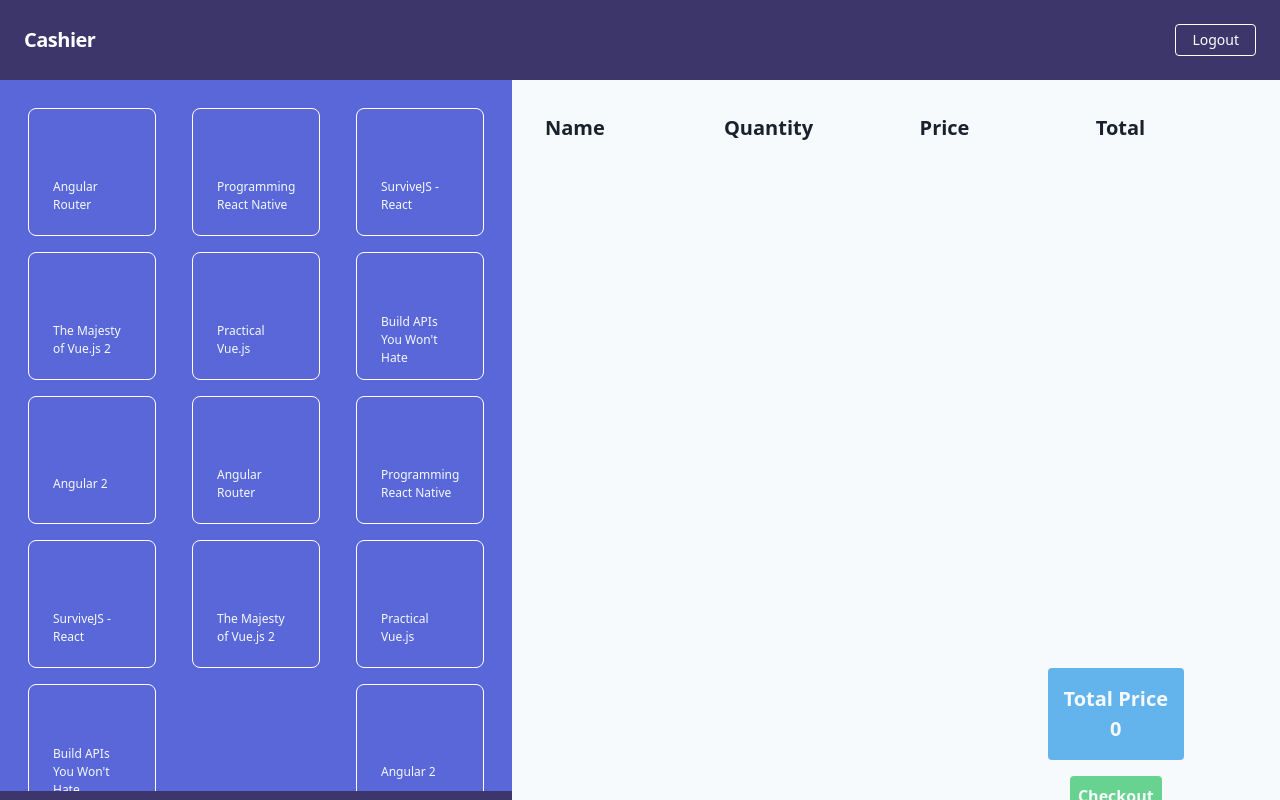
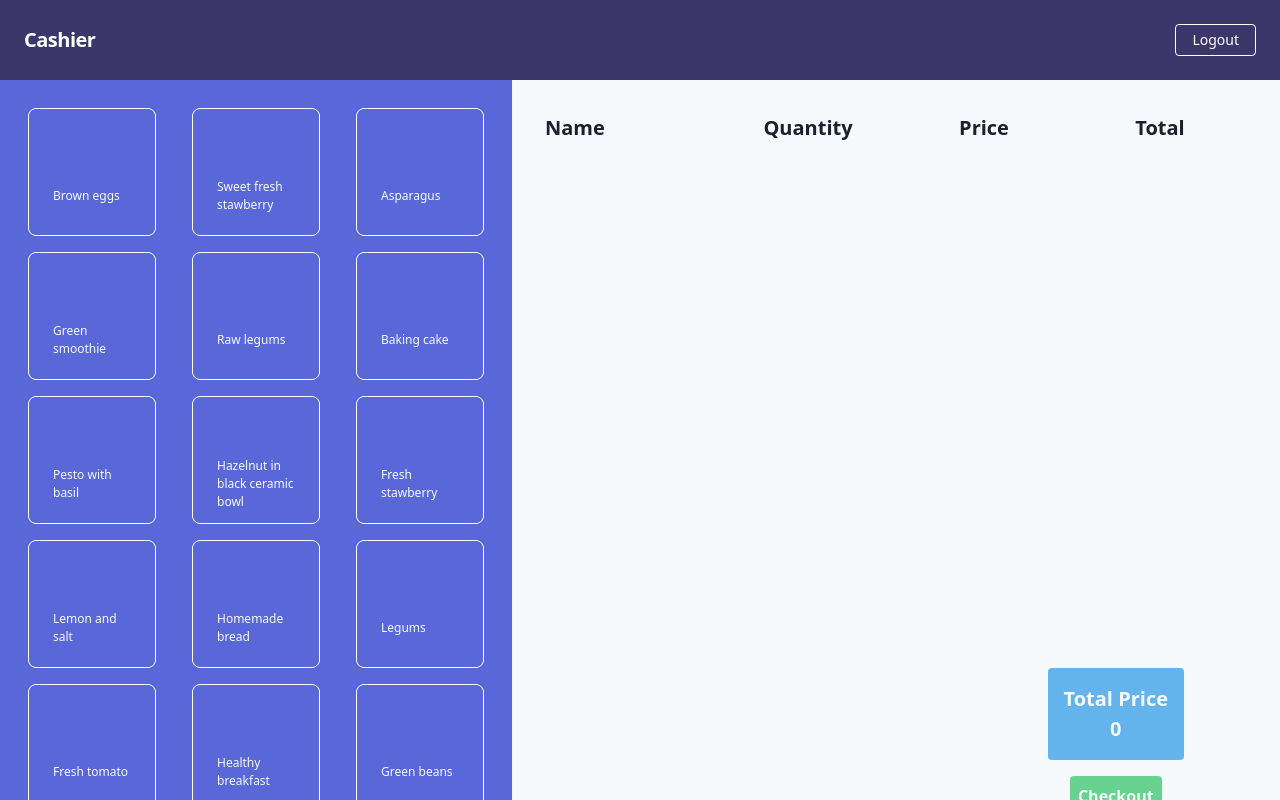
Before and after one commit to jasonbrandoo/sales-reciepts, a React (Create React App) app: page / in a window 1280 px wide. Built offline with nearby package versions, Linux system fonts and the light colour scheme.

Commit message:
work on detail component

```diff
--- a/src/components/Detail.js
+++ b/src/components/Detail.js
@@ -8,72 +8,90 @@
   useEffect(() => {
     const item = state.cart.length;
     if (item > 0) {
-      const sum = state.cart.reduce((acc, curr) => acc + curr.price, 0);
-      setTotalPrice(sum);
+      const sum = state.cart.reduce((acc, curr) => {
+        if (curr.item['total-price'] === undefined) {
+          return acc + curr.item.price;
+        }
+        return acc + curr.item['total-price'];
+      }, 0);
+      setTotalPrice(parseFloat(sum));
     }
   }, [state.cart]);
 
-  const addQty = item => {
-    const base = state.stock.find(value => value.id === item.id);
-    const multiply = item.quantity + 1;
+  const addQty = cart => {
+    const base = state.stock.find(i => i.title === cart.item.title);
+    const multiply = cart.quantity + 1;
     const total = {
-      ...item,
+      ...cart,
+      item: {
+        ...cart.item,
+        'total-price': parseFloat(multiply * base.price),
+      },
       quantity: multiply,
-      price: multiply * base.price,
     };
     dispatch({ type: 'ADD_QTY', payload: total });
     return multiply;
   };
 
-  const subtractQty = item => {
-    if (item.quantity === 1) {
+  const subtractQty = cart => {
+    if (cart.quantity === 1) {
       return 1;
     }
-    const base = state.stock.find(value => value.id === item.id);
-    const minus = item.quantity - 1;
+    const base = state.stock.find(i => i.title === cart.item.title);
+    const minus = cart.quantity - 1;
     const total = {
-      ...item,
+      ...cart,
+      item: {
+        ...cart.item,
+        'total-price': parseFloat(cart.item.price - base.price),
+      },
       quantity: minus,
-      price: item.price - base.price,
     };
     dispatch({ type: 'SUBTARCT_QTY', payload: total });
     return minus;
   };
-  console.log(state.cart, totalPrice);
+
   return (
     <div className="w-3/5 h-full p-8 bg-gray-100 relative">
       <table className="table-fixed w-full">
         <thead>
           <tr className="text-gray-900 text-xl">
             <th className="pr-64">Name</th>
-            <th className="pr-20">Quantity</th>
-            <th className="pr-20">Price</th>
-            <th className="pr-20">Total</th>
+            <th className="">Quantity</th>
+            <th className="">Price</th>
+            <th className="">Total</th>
           </tr>
         </thead>
         <tbody>
-          {state.cart.map(item => (
-            <tr key={item.id} className="text-sm text-gray-800 font-hairline">
-              <td>{item.title}</td>
-              <td className="text-center pr-20">
+          {state.cart.map(data => (
+            <tr
+              key={data.item.title}
+              className="text-sm text-gray-800 font-hairline"
+            >
+              <td>{data.item.title}</td>
+              <td className="text-center">
                 <button
                   className="mr-2 bg-red-500 hover:bg-red-700 text-white text-center rounded inline-block w-5"
                   type="button"
-                  onClick={() => subtractQty(item)}
+                  onClick={() => subtractQty(data)}
                 >
                   -
                 </button>
-                {item.quantity}
+                {data.quantity}
                 <button
                   className="ml-2 bg-blue-500 hover:bg-blue-700 text-white text-center rounded inline-block w-5"
                   type="button"
-                  onClick={() => addQty(item)}
+                  onClick={() => addQty(data)}
                 >
                   +
                 </button>
               </td>
-              <td className="text-center pr-20">{item.price}</td>
-              <td className="text-center pr-20">{item.price}</td>
+              <td className="text-center">{data.item.price}</td>
+              <td className="text-center">
+                {data.item['total-price']
+                  ? data.item['total-price']
+                  : data.item.price}
+              </td>
             </tr>
           ))}
         </tbody>
--- a/src/components/Item.js
+++ b/src/components/Item.js
@@ -6,7 +6,11 @@
   const { dispatch } = useContext(ItemContext);
 
   const handleClick = book => {
-    dispatch({ type: 'GET_ITEM', payload: book });
+    const data = {
+      quantity: 1,
+      item: book,
+    };
+    dispatch({ type: 'GET_ITEM', payload: data });
   };
 
   return (
@@ -14,7 +18,7 @@
       <div className="flex flex-row flex-wrap justify-between overflow-y-scroll p-5">
         {books.map(items => (
           <button
-            key={items.id}
+            key={items.title}
             type="button"
             className="pt-12 px-6 m-2 w-32 h-32 border border-white hover:bg-gray-100 hover:text-black rounded-lg text-gray-100 text-left text-xs"
             onClick={() => handleClick(items)}
@@ -23,7 +27,7 @@
           </button>
         ))}
       </div>
-      <div className="flex justify-around items-center w-full h-24 bg-indigo-900">
+      <div className="flex justify-around items-center w-full p-6 bg-indigo-900">
         <button
           className="w-full h-full hover:bg-gray-100 hover:text-black text-white"
           type="button"
--- a/src/data/book.js
+++ b/src/data/book.js
@@ -1,128 +1,521 @@
 export default [
   {
-    id: 101,
-    title: 'Angular Router',
-    author: 'Victor Savkin',
-    description: `This book is a comprehensive guide to the Angular router written by its designer, who is a co-founder Nrwl - Angular Consulting for enterprise customers, from core contributors.`,
-    price: 25,
-    category: 'Angular',
-    quantity: 1,
+    title: 'Brown eggs',
+    type: 'dairy',
+    description: 'Raw organic brown eggs in a basket',
+    filename: '0.jpg',
+    height: 600,
+    width: 400,
+    price: 28.1,
+    rating: 4,
   },
   {
-    id: 201,
-    title: 'Programming React Native',
-    author: 'Dotan Nahum',
-    description: `In this book, we aim to build cross-platform mobile apps, for Android and iOS, using React Native. We'll learn what it means to build a robust application architecture that will stay with you regardless of change in the tooling or ecosystem churn`,
-    price: 11.99,
-    category: 'React Native',
-    quantity: 1,
+    title: 'Sweet fresh stawberry',
+    type: 'fruit',
+    description: 'Sweet fresh stawberry on the wooden table',
+    filename: '1.jpg',
+    height: 450,
+    width: 299,
+    price: 29.45,
+    rating: 4,
   },
   {
-    id: 301,
-    title: 'SurviveJS - React',
-    author: 'Juho Vepsäläinen',
-    description: `SurviveJS - React shows you how to build a simple Kanban using React. The idea is that if you can build a simple application, you can probably build something more complex after that. The first application is always the hardest and that's where this book comes in.`,
-    price: 15.99,
-    category: 'React',
-    quantity: 1,
+    title: 'Asparagus',
+    type: 'vegetable',
+    description: 'Asparagus with ham on the wooden table',
+    filename: '2.jpg',
+    height: 450,
+    width: 299,
+    price: 18.95,
+    rating: 3,
   },
   {
-    id: 401,
-    title: 'The Majesty of Vue.js 2',
-    author: 'Alex Kyriakidis et al',
-    description: `This book will guide you through the path of the rapidly spreading Javascript Framework Vue.js! By the end of this book, you will be able to create fast front end applications and increase the performance of your existing projects with Vue.js 2 integration.`,
-    price: 31.9,
-    category: 'Vue',
-    quantity: 1,
+    title: 'Green smoothie',
+    type: 'dairy',
+    description:
+      "Glass of green smoothie with quail egg's yolk, served with cocktail tube, green apple and baby spinach leaves over tin surface.",
+    filename: '3.jpg',
+    height: 600,
+    width: 399,
+    price: 17.68,
+    rating: 4,
   },
   {
-    id: 501,
-    title: 'Practical Vue.js',
-    author: 'Daniel Schmitz et al',
-    description: `Master this simple yet powerful framework to create reactive web interfaces with practical examples.`,
-    price: 25.99,
-    category: 'Vue',
-    quantity: 1,
+    title: 'Raw legums',
+    type: 'vegetable',
+    description: 'Raw legums on the wooden table',
+    filename: '4.jpg',
+    height: 450,
+    width: 299,
+    price: 17.11,
+    rating: 2,
   },
   {
-    id: 601,
-    title: `Build APIs You Won't Hate`,
-    author: 'Phil Sturgeon',
-    description: `Tasked with building an API for your company but don't have a clue where to start? Taken over an existing API and hate it? Built your own API and still hate it? This book is for you.`,
-    price: 29.99,
-    category: 'Backend',
-    quantity: 1,
+    title: 'Baking cake',
+    type: 'dairy',
+    description:
+      'Baking cake in rural kitchen - dough  recipe ingredients (eggs, flour, sugar) on vintage wooden table from above.',
+    filename: '5.jpg',
+    height: 450,
+    width: 675,
+    price: 11.14,
+    rating: 4,
   },
   {
-    id: 801,
-    title: 'Angular 2',
-    author: 'Sebastian Eschweiler',
-    description: `A Practical Introduction to the new Web Development Platform Angular 2 (Angular.js, Angular.js 2, AngularJS, AngularJS 2, ng2)`,
-    price: 24.8,
-    category: 'Angular',
-    quantity: 1,
+    title: 'Pesto with basil',
+    type: 'vegetable',
+    description: 'Italian traditional pesto with basil, chesse and oil',
+    filename: '6.jpg',
+    height: 450,
+    width: 299,
+    price: 18.19,
+    rating: 2,
   },
   {
-    id: 101,
-    title: 'Angular Router',
-    author: 'Victor Savkin',
-    description: `This book is a comprehensive guide to the Angular router written by its designer, who is a co-founder Nrwl - Angular Consulting for enterprise customers, from core contributors.`,
-    price: 25,
-    category: 'Angular',
-    quantity: 1,
+    title: 'Hazelnut in black ceramic bowl',
+    type: 'vegetable',
+    description:
+      'Hazelnut in black ceramic bowl on old wooden background. forest wealth. rustic style. selective focus',
+    filename: '7.jpg',
+    height: 450,
+    width: 301,
+    price: 27.35,
+    rating: 0,
   },
   {
-    id: 201,
-    title: 'Programming React Native',
-    author: 'Dotan Nahum',
-    description: `In this book, we aim to build cross-platform mobile apps, for Android and iOS, using React Native. We'll learn what it means to build a robust application architecture that will stay with you regardless of change in the tooling or ecosystem churn`,
-    price: 11.99,
-    category: 'React Native',
-    quantity: 1,
+    title: 'Fresh stawberry',
+    type: 'fruit',
+    description: 'Sweet fresh stawberry on the wooden table',
+    filename: '8.jpg',
+    height: 600,
+    width: 399,
+    price: 28.59,
+    rating: 4,
   },
   {
-    id: 301,
-    title: 'SurviveJS - React',
-    author: 'Juho Vepsäläinen',
-    description: `SurviveJS - React shows you how to build a simple Kanban using React. The idea is that if you can build a simple application, you can probably build something more complex after that. The first application is always the hardest and that's where this book comes in.`,
-    price: 15.99,
-    category: 'React',
-    quantity: 1,
+    title: 'Lemon and salt',
+    type: 'fruit',
+    description: 'Rosemary, lemon and salt on the table',
+    filename: '9.jpg',
+    height: 450,
+    width: 299,
+    price: 15.79,
+    rating: 5,
   },
   {
-    id: 401,
-    title: 'The Majesty of Vue.js 2',
-    author: 'Alex Kyriakidis et al',
-    description: `This book will guide you through the path of the rapidly spreading Javascript Framework Vue.js! By the end of this book, you will be able to create fast front end applications and increase the performance of your existing projects with Vue.js 2 integration.`,
-    price: 31.9,
-    category: 'Vue',
-    quantity: 1,
+    title: 'Homemade bread',
+    type: 'bakery',
+    description: 'Homemade bread',
+    filename: '10.jpg',
+    height: 450,
+    width: 301,
+    price: 17.48,
+    rating: 3,
   },
   {
-    id: 501,
-    title: 'Practical Vue.js',
-    author: 'Daniel Schmitz et al',
-    description: `Master this simple yet powerful framework to create reactive web interfaces with practical examples.`,
-    price: 25.99,
-    category: 'Vue',
-    quantity: 1,
+    title: 'Legums',
+    type: 'vegetable',
+    description: 'Cooked legums on the wooden table',
+    filename: '11.jpg',
+    height: 600,
+    width: 399,
+    price: 14.77,
+    rating: 0,
   },
   {
-    id: 601,
-    title: `Build APIs You Won't Hate`,
-    author: 'Phil Sturgeon',
-    description: `Tasked with building an API for your company but don't have a clue where to start? Taken over an existing API and hate it? Built your own API and still hate it? This book is for you.`,
-    price: 29.99,
-    category: 'Backend',
-    quantity: 1,
+    title: 'Fresh tomato',
+    type: 'vegetable',
+    description: 'Fresh tomato juice with basil',
+    filename: '12.jpg',
+    height: 600,
+    width: 903,
+    price: 16.3,
+    rating: 2,
   },
   {
-    id: 801,
-    title: 'Angular 2',
-    author: 'Sebastian Eschweiler',
-    description: `A Practical Introduction to the new Web Development Platform Angular 2 (Angular.js, Angular.js 2, AngularJS, AngularJS 2, ng2)`,
-    price: 24.8,
-    category: 'Angular',
-    quantity: 1,
+    title: 'Healthy breakfast',
+    type: 'fruit',
+    description:
+      'Healthy breakfast set. rice cereal or porridge with berries and honey over rustic wood background',
+    filename: '13.jpg',
+    height: 450,
+    width: 350,
+    price: 13.02,
+    rating: 2,
+  },
+  {
+    title: 'Green beans',
+    type: 'vegetable',
+    description: 'Raw organic green beans ready to eat',
+    filename: '14.jpg',
+    height: 450,
+    width: 300,
+    price: 28.79,
+    rating: 1,
+  },
+  {
+    title: 'Baked stuffed portabello mushrooms',
+    type: 'bakery',
+    description:
+      'Homemade baked stuffed portabello mushrooms with spinach and cheese',
+    filename: '15.jpg',
+    height: 600,
+    width: 400,
+    price: 20.31,
+    rating: 1,
+  },
+  {
+    title: 'Strawberry jelly',
+    type: 'fruit',
+    description: 'Homemade organic strawberry jelly in a jar',
+    filename: '16.jpg',
+    height: 400,
+    width: 600,
+    price: 14.18,
+    rating: 1,
+  },
+  {
+    title: 'Pears juice',
+    type: 'fruit',
+    description: 'Fresh pears juice on the wooden table',
+    filename: '17.jpg',
+    height: 600,
+    width: 398,
+    price: 19.49,
+    rating: 4,
+  },
+  {
+    title: 'Fresh pears',
+    type: 'fruit',
+    description: 'Sweet fresh pears on the wooden table',
+    filename: '18.jpg',
+    height: 600,
+    width: 398,
+    price: 15.12,
+    rating: 5,
+  },
+  {
+    title: 'Caprese salad',
+    type: 'vegetable',
+    description:
+      'Homemade healthy caprese salad with tomato mozzarella and basil',
+    filename: '19.jpg',
+    height: 400,
+    width: 600,
+    price: 16.76,
+    rating: 5,
+  },
+  {
+    title: 'Oranges',
+    type: 'fruit',
+    description:
+      'Orange popsicle ice cream bars made from fresh oranges.  a refreshing summer treat.',
+    filename: '20.jpg',
+    height: 450,
+    width: 274,
+    price: 21.48,
+    rating: 4,
+  },
+  {
+    title: 'Vegan food',
+    type: 'vegetable',
+    description: 'Concept of vegan food',
+    filename: '21.jpg',
+    height: 450,
+    width: 299,
+    price: 29.66,
+    rating: 4,
+  },
+  {
+    title: 'Breakfast with muesli',
+    type: 'dairy',
+    description: 'Concept of healthy breakfast with muesli',
+    filename: '22.jpg',
+    height: 450,
+    width: 299,
+    price: 22.7,
+    rating: 2,
+  },
+  {
+    title: 'Honey',
+    type: 'bakery',
+    description: 'Honey and honeycell on the table',
+    filename: '23.jpg',
+    height: 450,
+    width: 299,
+    price: 17.01,
+    rating: 2,
+  },
+  {
+    title: 'Breakfast with cottage',
+    type: 'fruit',
+    description: 'Healthy breakfast with cottage cheese and strawberry',
+    filename: '24.jpg',
+    height: 600,
+    width: 398,
+    price: 14.05,
+    rating: 1,
+  },
+  {
+    title: 'Strawberry smoothie',
+    type: 'fruit',
+    description:
+      'Glass of red strawberry smoothie with chia seeds, served with retro cocktail tube, fresh mint and strawberries over dark background',
+    filename: '25.jpg',
+    height: 600,
+    width: 400,
+    price: 28.86,
+    rating: 2,
+  },
+  {
+    title: 'Strawberry and mint',
+    type: 'fruit',
+    description: 'Homemade muesli with strawberry and mint',
+    filename: '26.jpg',
+    height: 450,
+    width: 299,
+    price: 26.21,
+    rating: 4,
+  },
+  {
+    title: 'Ricotta',
+    type: 'dairy',
+    description: 'Ricotta with berry and mint',
+    filename: '27.jpg',
+    height: 600,
+    width: 398,
+    price: 27.81,
+    rating: 5,
+  },
+  {
+    title: 'Cuban sandwiche',
+    type: 'bakery',
+    description:
+      'Homemade traditional cuban sandwiches with ham pork and cheese',
+    filename: '28.jpg',
+    height: 450,
+    width: 300,
+    price: 18.5,
+    rating: 4,
+  },
+  {
+    title: 'Granola',
+    type: 'dairy',
+    description:
+      'Glass jar with homemade granola and yogurt with nuts, raspberries and blackberries on wooden cutting board over white textile in day light',
+    filename: '29.jpg',
+    height: 450,
+    width: 300,
+    price: 29.97,
+    rating: 3,
+  },
+  {
+    title: 'Smoothie with chia seeds',
+    type: 'fruit',
+    description:
+      'Glass of red strawberry smoothie with chia seeds, served with retro cocktail tube, fresh mint and strawberries over wooden table',
+    filename: '30.jpg',
+    height: 600,
+    width: 900,
+    price: 25.26,
+    rating: 5,
+  },
+  {
+    title: 'Yogurt',
+    type: 'dairy',
+    description: 'Homemade yogurt with raspberry and mint',
+    filename: '31.jpg',
+    height: 450,
+    width: 299,
+    price: 27.61,
+    rating: 4,
+  },
+  {
+    title: 'Sandwich with salad',
+    type: 'vegetable',
+    description: 'Vegan sandwich with salad, tomato and radish',
+    filename: '32.jpg',
+    height: 600,
+    width: 398,
+    price: 22.48,
+    rating: 5,
+  },
+  {
+    title: 'Cherry',
+    type: 'fruit',
+    description: 'Cherry with sugar on old table',
+    filename: '33.jpg',
+    height: 600,
+    width: 400,
+    price: 14.35,
+    rating: 5,
+  },
+  {
+    title: 'Raw asparagus',
+    type: 'vegetable',
+    description: 'Raw fresh asparagus salad with cheese and dressing',
+    filename: '34.jpg',
+    height: 600,
+    width: 400,
+    price: 22.97,
+    rating: 4,
+  },
+  {
+    title: 'Corn',
+    type: 'vegetable',
+    description: 'Grilled corn on the cob with salt and butter',
+    filename: '35.jpg',
+    height: 450,
+    width: 300,
+    price: 13.55,
+    rating: 2,
+  },
+  {
+    title: 'Vegan',
+    type: 'vegan',
+    description: 'Concept of healthy vegan eating',
+    filename: '36.jpg',
+    height: 600,
+    width: 398,
+    price: 28.96,
+    rating: 5,
+  },
+  {
+    title: 'Fresh blueberries',
+    type: 'fruit',
+    description:
+      'Healthy breakfast. berry crumble with fresh blueberries, raspberries, strawberries, almond, walnuts, pecans, yogurt, and mint in ceramic plates over white wooden surface, top view',
+    filename: '37.jpg',
+    height: 450,
+    width: 321,
+    price: 21.01,
+    rating: 4,
+  },
+  {
+    title: 'Smashed avocado',
+    type: 'fruit',
+    description:
+      'Vegan sandwiches with smashed avocado, tomatoes and radish. top view',
+    filename: '38.jpg',
+    height: 450,
+    width: 450,
+    price: 25.88,
+    rating: 0,
+  },
+  {
+    title: 'Italian ciabatta',
+    type: 'bakery',
+    description:
+      'Italian ciabatta bread cut in slices on wooden chopping board with herbs, garlic and olives over dark grunge backdrop, top view',
+    filename: '39.jpg',
+    height: 450,
+    width: 565,
+    price: 15.18,
+    rating: 1,
+  },
+  {
+    title: 'Rustic breakfast',
+    type: 'dairy',
+    description:
+      'Rustic healthy breakfast set. cooked buckwheat groats with milk and honey on dark grunge backdrop. top view, copy space',
+    filename: '40.jpg',
+    height: 450,
+    width: 307,
+    price: 21.32,
+    rating: 0,
+  },
+  {
+    title: 'Sliced lemons',
+    type: 'fruit',
+    description:
+      'Heap of whole and sliced lemons and limes with mint in vintage metal grid box over old wooden table with turquoise wooden background. dark rustic style.',
+    filename: '41.jpg',
+    height: 600,
+    width: 900,
+    price: 27.14,
+    rating: 2,
+  },
+  {
+    title: 'Plums',
+    type: 'fruit',
+    description: 'Yellow and red sweet plums',
+    filename: '42.jpg',
+    height: 450,
+    width: 299,
+    price: 19.18,
+    rating: 1,
+  },
+  {
+    title: 'French fries',
+    type: 'bakery',
+    description: 'Homemade oven baked french fries with ketchup',
+    filename: '43.jpg',
+    height: 600,
+    width: 400,
+    price: 18.32,
+    rating: 3,
+  },
+  {
+    title: 'Strawberries',
+    type: 'fruit',
+    description:
+      'Healthy breakfast set. rice cereal or porridge with fresh strawberry, apricots, almond and honey over white rustic wood backdrop, top view, \u0000',
+    filename: '44.jpg',
+    height: 450,
+    width: 352,
+    price: 15.13,
+    rating: 3,
+  },
+  {
+    title: 'Ground beef meat burger',
+    type: 'meat',
+    description:
+      'Raw ground beef meat burger steak cutlets with seasoning on vintage wooden boards, black background',
+    filename: '45.jpg',
+    height: 450,
+    width: 675,
+    price: 11.73,
+    rating: 5,
+  },
+  {
+    title: 'Tomatoes',
+    type: 'fruit',
+    description: 'Organic tomatoes made with love',
+    filename: '46.jpg',
+    height: 450,
+    width: 675,
+    price: 26.03,
+    rating: 4,
+  },
+  {
+    title: 'Basil',
+    type: 'vegetable',
+    description: 'Concept of vegan food with basil',
+    filename: '47.jpg',
+    height: 450,
+    width: 678,
+    price: 15.19,
+    rating: 4,
+  },
+  {
+    title: 'Fruits bouquet',
+    type: 'fruit',
+    description: 'Abstract citrus fruits bouquet on blue background',
+    filename: '48.jpg',
+    height: 600,
+    width: 401,
+    price: 18.18,
+    rating: 1,
+  },
+  {
+    title: 'Peaches on branch',
+    type: 'fruit',
+    description:
+      'Peaches on branch with leaves and glasses with peach juice and limonade with ice cubes in aluminum tray over old metal table. dark rustic style. top view.',
+    filename: '49.jpg',
+    height: 600,
+    width: 400,
+    price: 25.62,
+    rating: 3,
   },
 ];
```
Also changed, not shown: src/context/ItemContext.js (+7 -5 lines), .eslintrc.json.
